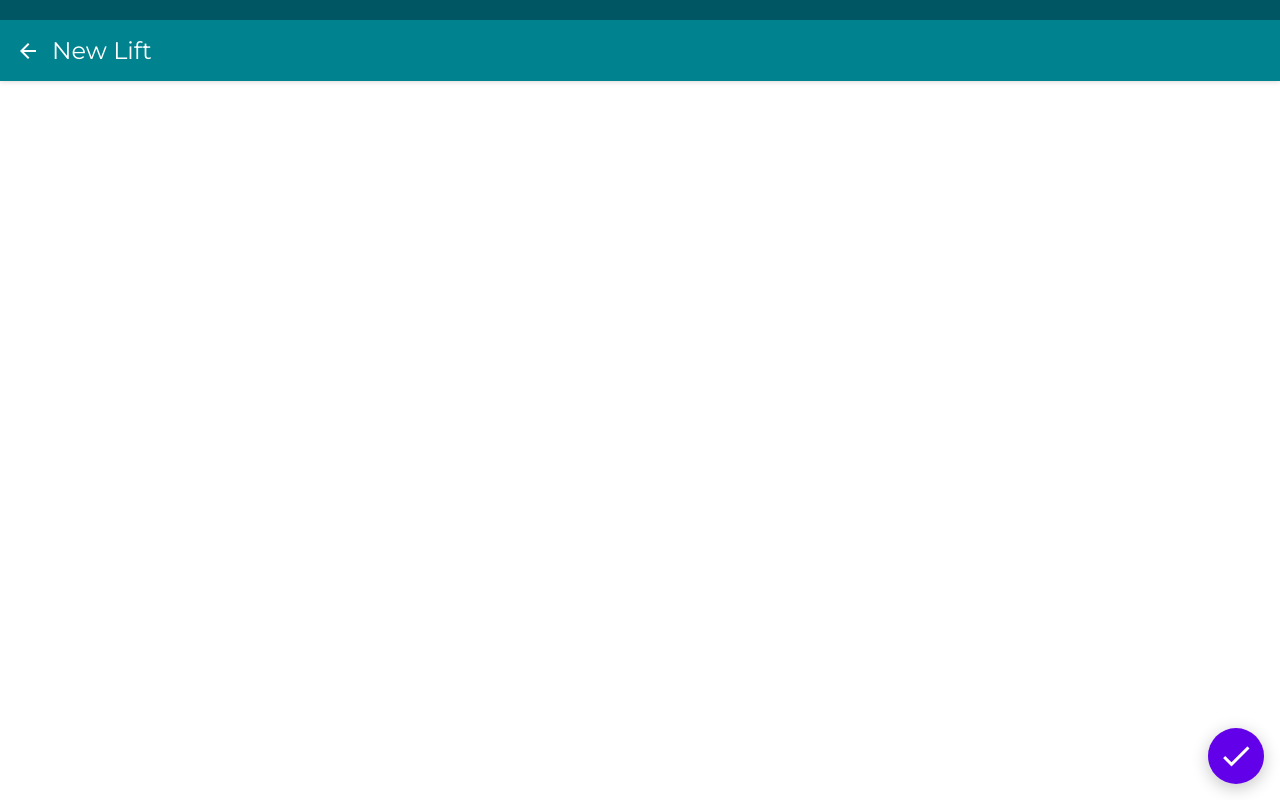
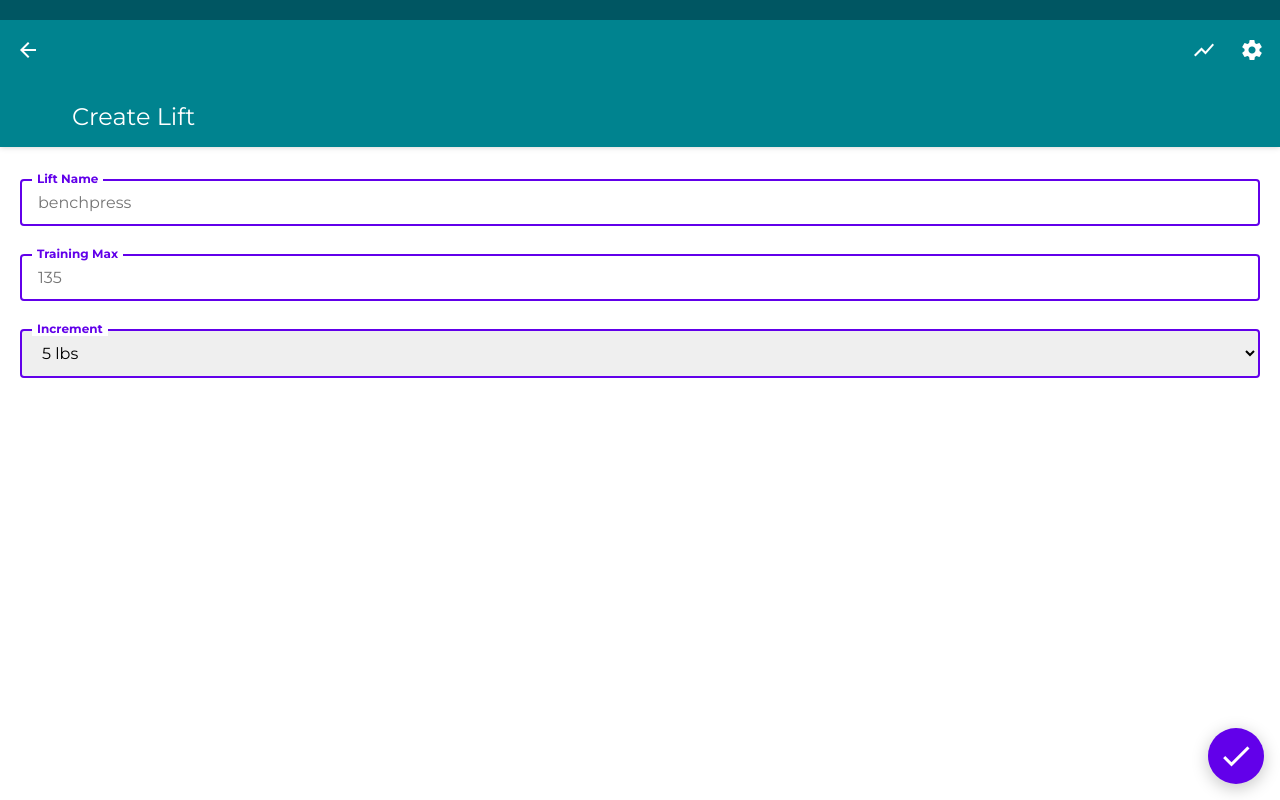
Before and after one commit to ericlifka/liftracker2, a React (Vite) app: page / in a window 1280 px wide. Both pictures are taken after a click on the button "add". Built offline with nearby package versions, Linux system fonts and the light colour scheme.

Commit message:
creating the first form and fleshing out layout details

```diff
--- a/index.html
+++ b/index.html
@@ -1,7 +1,7 @@
 <!DOCTYPE html>
 <html lang="en">
   <head>
-    <meta name="viewport" content="width=device-width, initial-scale=1">
+    <meta name="viewport" content="width=device-width, initial-scale=1, minimum-scale=1, maximum-scale=3">
     <link href="https://fonts.googleapis.com/css2?family=Montserrat:wght@200;400;700&display=swap" rel="stylesheet">
     <link href="https://fonts.googleapis.com/icon?family=Material+Icons" rel="stylesheet">
   </head>
--- a/src/app.tsx
+++ b/src/app.tsx
@@ -125,6 +125,12 @@ const indexScreen: (params: IndexParams, model: Model) => Html =
       <div className="title">
         liftracker
       </div>
+      <button className="navigation right">
+        <i className="material-icons">show_chart</i>
+      </button>
+      <button className="navigation right">
+        <i className="material-icons">settings</i>
+      </button>
     </div>
     <div className="content">
 
@@ -138,23 +144,61 @@ const indexScreen: (params: IndexParams, model: Model) => Html =
 const createScreen: (params: CreateParams, model: Model) => Html =
 (params, model) =>
   <div className="app-layout">
-    <div className="top-bar">
+    <div className="top-bar context-form">
       <button className="navigation"
               onClick={() => dispatch(navigate(indexScene()))}>
         <i className="material-icons">arrow_back</i>
       </button>
       <div className="title">
-        New Lift
+        Create Lift
       </div>
+      <button className="navigation right">
+        <i className="material-icons">show_chart</i>
+      </button>
+      <button className="navigation right">
+        <i className="material-icons">settings</i>
+      </button>
     </div>
     <div className="content">
+      <CreateLiftForm />
+    </div>
+  </div>
 
+
+const CreateLiftForm: (props: { }) => Html =
+(props) => {
+  const [lift, setLift] = useState<string>("")
+  const [max, setMax] = useState<string>("")
+  const [increment, setIncrement] = useState<string>("5")
+
+  const save = (e) => {
+    e.preventDefault();
+    console.log('SAVE');
+  }
+  return <form onSubmit={e => save(e)}>
+    <div className="form-input">
+      <label for="lift-name">Lift Name</label>
+      <input id="lift-name" type="text" value={lift} placeholder="benchpress" onChange={e => setLift(e.target.value)} />
     </div>
-    <button className="primary-action right"
-            onClick={() => console.log('save not implemented')}>
+
+    <div className="form-input">
+      <label for="max-value">Training Max</label>
+      <input id="max-value" type="number" value={max} placeholder="135" onChange={e => setMax(e.target.value)} />
+    </div>
+
+    <div className="form-input">
+      <label for="max-value">Increment</label>
+      <select value={increment} onChange={e => setIncrement(e.target.value)}>
+        <option value="5">5 lbs</option>
+        <option value="10">10 lbs</option>
+      </select>
+    </div>
+
+    <button className="primary-action right" type="submit">
       <i className="material-icons md-48">check</i>
     </button>
-  </div>
+  </form>
+}
 
 
 // -- Main
--- a/src/styles/app.less
+++ b/src/styles/app.less
@@ -1,4 +1,4 @@
-@font-face: 'Montserrat', sans-serif;
+@font-face: "Montserrat", sans-serif;
 
 @theme-primary: #00838f;
 @theme-secondary: #6200ea;
@@ -6,26 +6,33 @@
 @theme-variant-secondary: #0a00b6;
 @theme-variant-light-primary: #4fb3bf;
 @theme-variant-light-secondary: #9d46ff;
-@theme-error: #B00020;
-@theme-background: #FFFFFF;
-@theme-surface: #FFFFFF;
-@theme-on-primary: #FFFFFF;
+@theme-error: #b00020;
+@theme-background: #ffffff;
+@theme-surface: #ffffff;
+@theme-on-primary: #ffffff;
 @theme-on-light-primary: #000000;
-@theme-on-secondary: #FFFFFF;
+@theme-on-secondary: #ffffff;
 @theme-on-light-secondary: #000000;
 @theme-on-background: #000000;
 @theme-on-surface: #000000;
-@theme-on-error: #FFFFFF;
-@theme-shadow: #CCCCCC;
+@theme-on-error: #ffffff;
+@theme-shadow: #cccccc;
 
-body, html {
+body,
+html {
   margin: 0;
   padding: 0;
   font-family: @font-face;
   font-size: 16px;
 }
 
-input, textarea, select, button { font-family: inherit; font-size: inherit }
+input,
+textarea,
+select,
+button {
+  font-family: inherit;
+  font-size: inherit;
+}
 
 .app-layout {
   position: absolute;
@@ -34,7 +41,8 @@ input, textarea, select, button { font-family: inherit; font-size: inherit }
   display: flex;
   flex-direction: column;
 
-  &::before { // top affordance for mobile icons
+  &::before {
+    // top affordance for mobile icons
     display: block;
     content: " ";
     flex-grow: 0;
@@ -45,25 +53,37 @@ input, textarea, select, button { font-family: inherit; font-size: inherit }
 
   .top-bar {
     flex-grow: 0;
-    padding: 16px;
+    padding: 16px 4px;
     font-size: 24px;
     z-index: 2;
     box-shadow: 0px 0px 6px 0px @theme-shadow;
     color: @theme-on-primary;
     background-color: @theme-primary;
     display: flex;
-    align-items: center;
 
     .navigation {
       border: none;
-      padding: 0;
-      margin: 0 12px 0 0;
+      margin: 0;
+      padding: 2px 12px 0 12px;
       background: none;
       color: inherit;
       display: flex;
       justify-content: center;
-      align-items: center;
       cursor: pointer;
+
+      &.right {
+        justify-self: flex-end;
+      }
+    }
+
+    .title {
+      flex-grow: 1;
+      padding: 0 0 0 20px;
+    }
+    &.context-form {
+      .title {
+        padding-top: 66px;
+      }
     }
   }
 
@@ -105,3 +125,33 @@ input, textarea, select, button { font-family: inherit; font-size: inherit }
     }
   }
 }
+
+form {
+  display: flex;
+  flex-direction: column;
+  margin: 16px 20px;
+
+  .form-input {
+    position: relative;
+    display: flex;
+    flex-direction: column;
+    margin: 16px 0 12px 0;
+
+    input,
+    select {
+      padding: 12px 16px;
+      border: 2px solid @theme-secondary;
+      border-radius: 4px;
+    }
+    label {
+      position: absolute;
+      top: -8px;
+      left: 12px;
+      background-color: @theme-surface;
+      padding: 0 5px;
+      color: @theme-secondary;
+      font-weight: bold;
+      font-size: 12px;
+    }
+  }
+}
```
